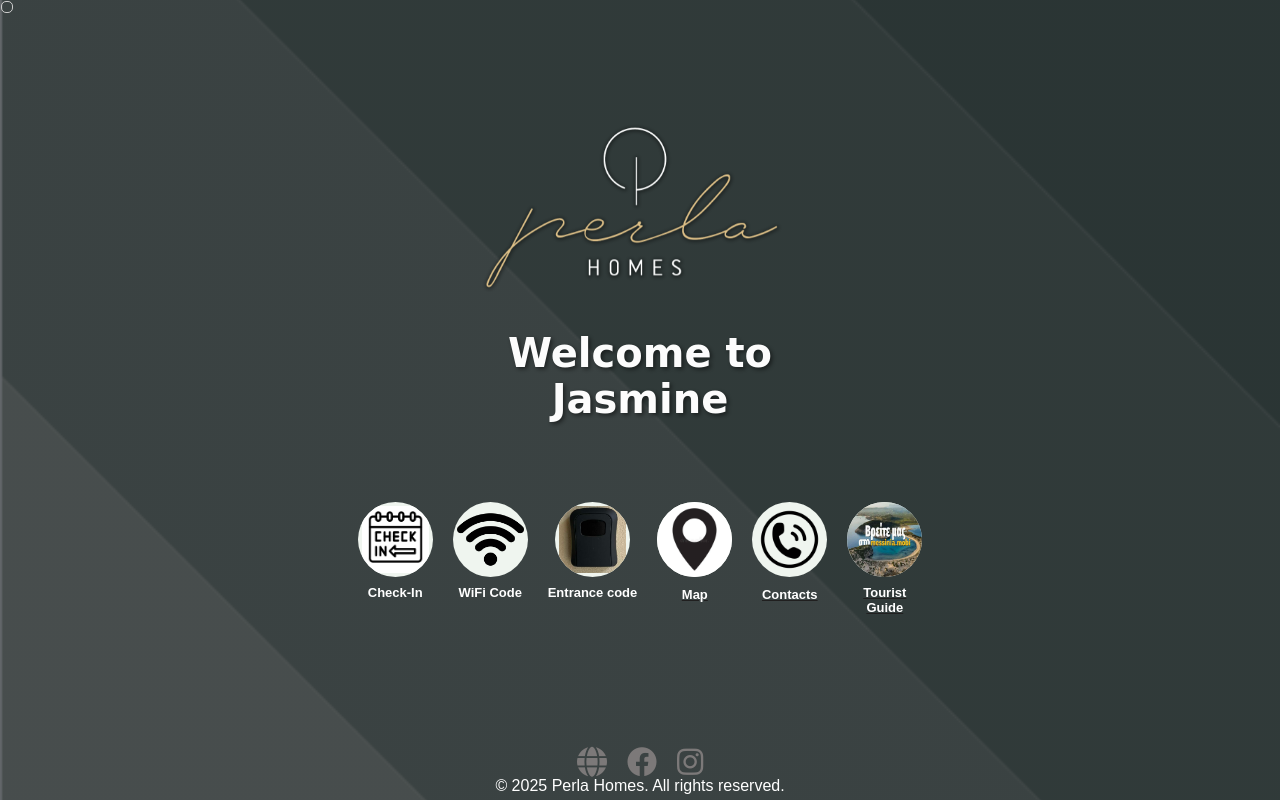
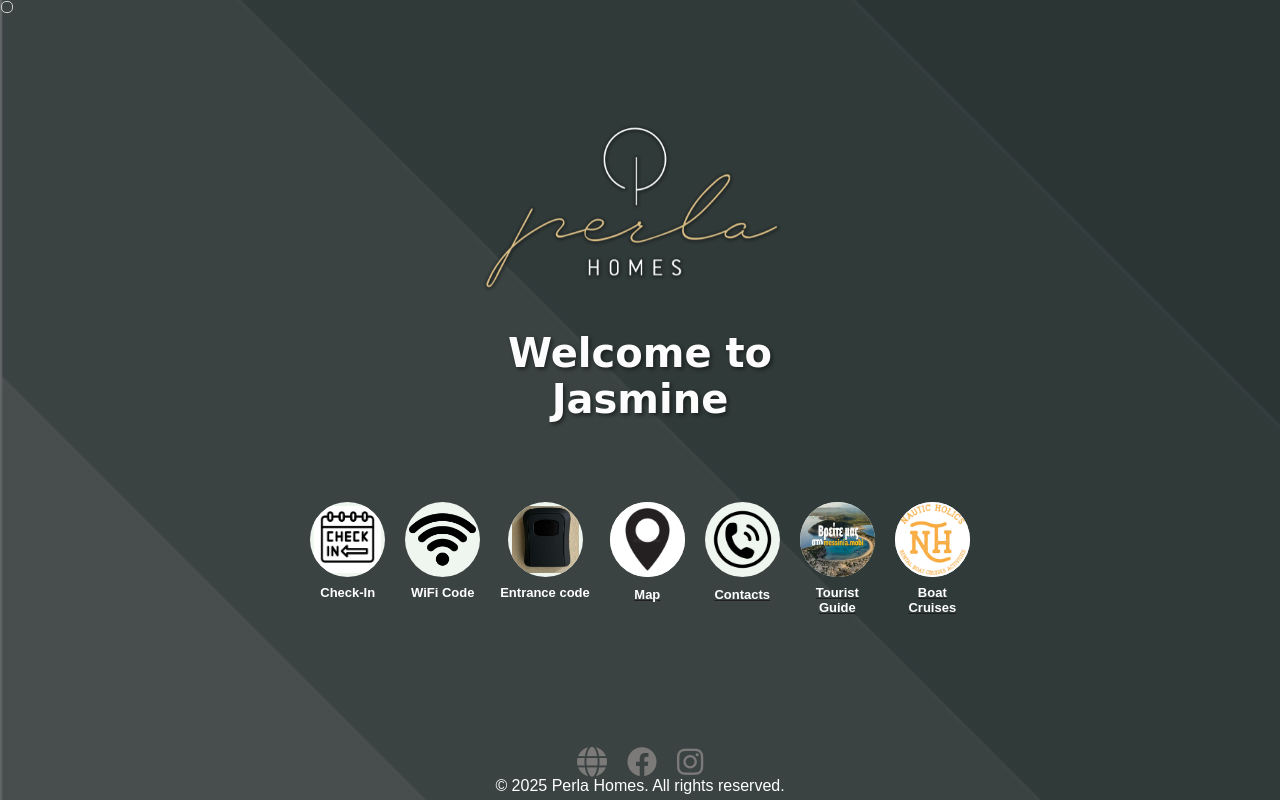
Before and after one commit to Perlahomes/Jasmine, a plain HTML site: page index.html in a window 1280 px wide. Drawn offline with Linux system fonts and the light colour scheme.

Commit message:
Add files via upload

```diff
--- a/index.html
+++ b/index.html
@@ -43,7 +43,7 @@
             <!-- Hidden Wifi Code Box -->
             <div id="wifiCodeBox" style="display:none; padding: 10px; background-color: #0e0d0d; border: 1px solid #ccc; width: 200px; height: auto; max-width: 100%; text-align: center; position: fixed; top: 50%; left: 50%; transform: translate(-50%, -50%);">
                 <p> Network: <strong>Under the Router</strong></p> <br>
-                <p> Password: <strong>QR</strong></p>
+                <p> Password: <strong></strong></p>
                 <button onclick="hideWifiCodeBox()">EXIT</button>
             </div>
 
@@ -69,6 +69,10 @@
                 </a>
             </div>
 
+
+
+
+
             <div class="button-item fade-in">
                 <a href="contacts.html">
                     <button class="round-btn">
@@ -88,6 +92,13 @@
                 </a>
             </div>
 
+
+            <div class="button-item fade-in">
+                <a href="https://nauticholics.gr">
+                    <img src="images/Nautic.webp" alt="Mobi" class="round-btn">
+                    <span style="display:block;">Boat<br>Cruises</span>
+                </a>
+            </div>
         </div>
     </div>
 
```
Also changed, not shown: images/Nautic.webp (added).
